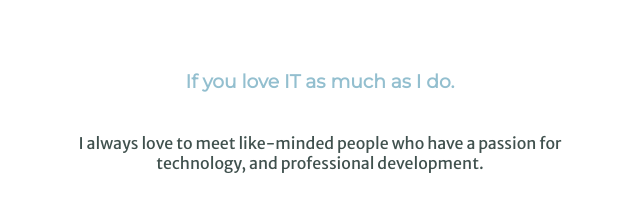
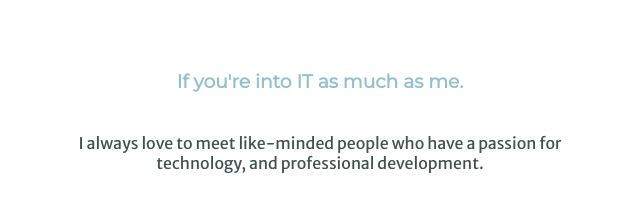
Before and after one commit to kwapz/cv, a plain HTML site: page index.html in a window 1280 px wide. Shown: the part 3547-3767 px from the top of the page, 320-960 px from the left. Drawn offline with Linux system fonts and the light colour scheme.

Commit message:
Update index.html

```diff
--- a/index.html
+++ b/index.html
@@ -97,7 +97,7 @@
       <hr />
       <div class="contact-me">
         <h2 class="get-in-touch-heading">Get In Touch</h2>
-        <h3>If you love IT as much as I do.</h3>
+        <h3>If you're into IT as much as me.</h3>
         <p class="contact-message">
           I always love to meet like-minded people who have a passion for
           technology, and professional development.
```
